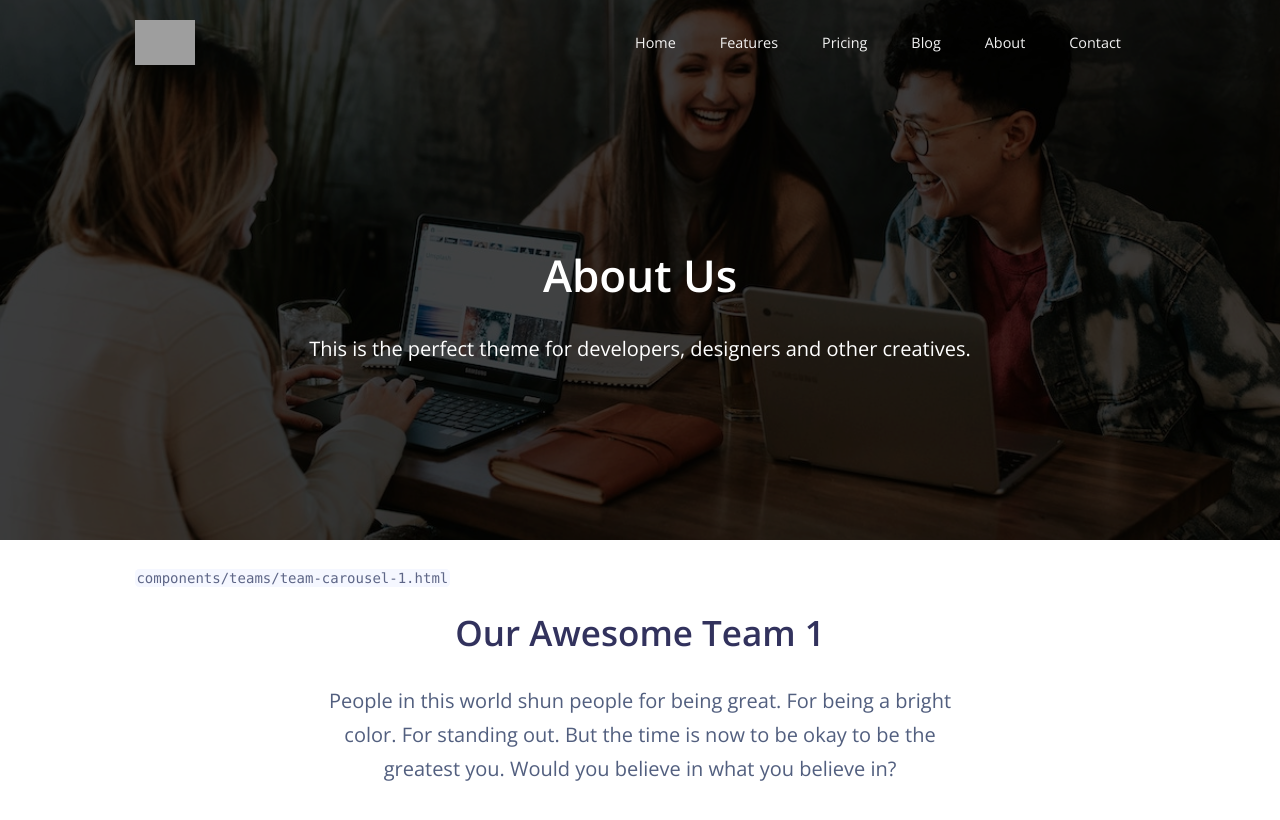
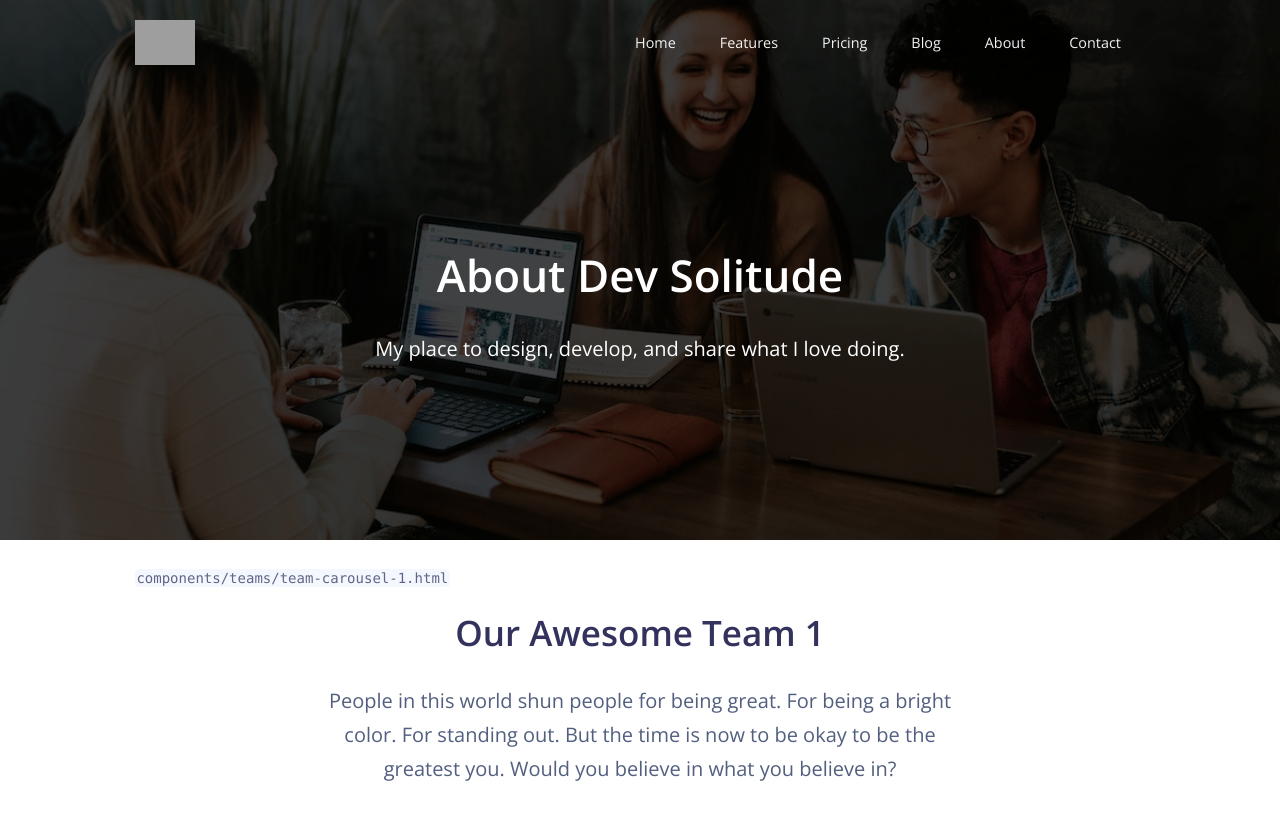
Before and after one commit to wtmadaj/DevSolitude, a Jekyll site: the page built from _pages/about.md, in a window 1280 px wide and 900 px high. Shown: the top 820 px of the window. Built offline with Jekyll 4.4.1, drawn with Linux system fonts in a browser that asks for light colours; nearby versions of some CDN libraries; grey boxes are pictures that could not be loaded.

Commit message:
metadata update for about and contact

```diff
--- a/_pages/about.md
+++ b/_pages/about.md
@@ -1,7 +1,7 @@
 ---
-title: About Us
-subtitle: This is the perfect theme for developers, designers and other creatives.
-description: Use the Argon Jekyll theme to build a landing page, blog or complete website.
+title: About Dev Solitude
+subtitle: My place to design, develop, and share what I love doing.
+description: Information about the Dev Solitude site and the owner.
 featured_image: /assets/img/sections/broofoac.jpg
 ---
 
```
Also changed, not shown: _pages/contact.md (+2 -2 lines).
